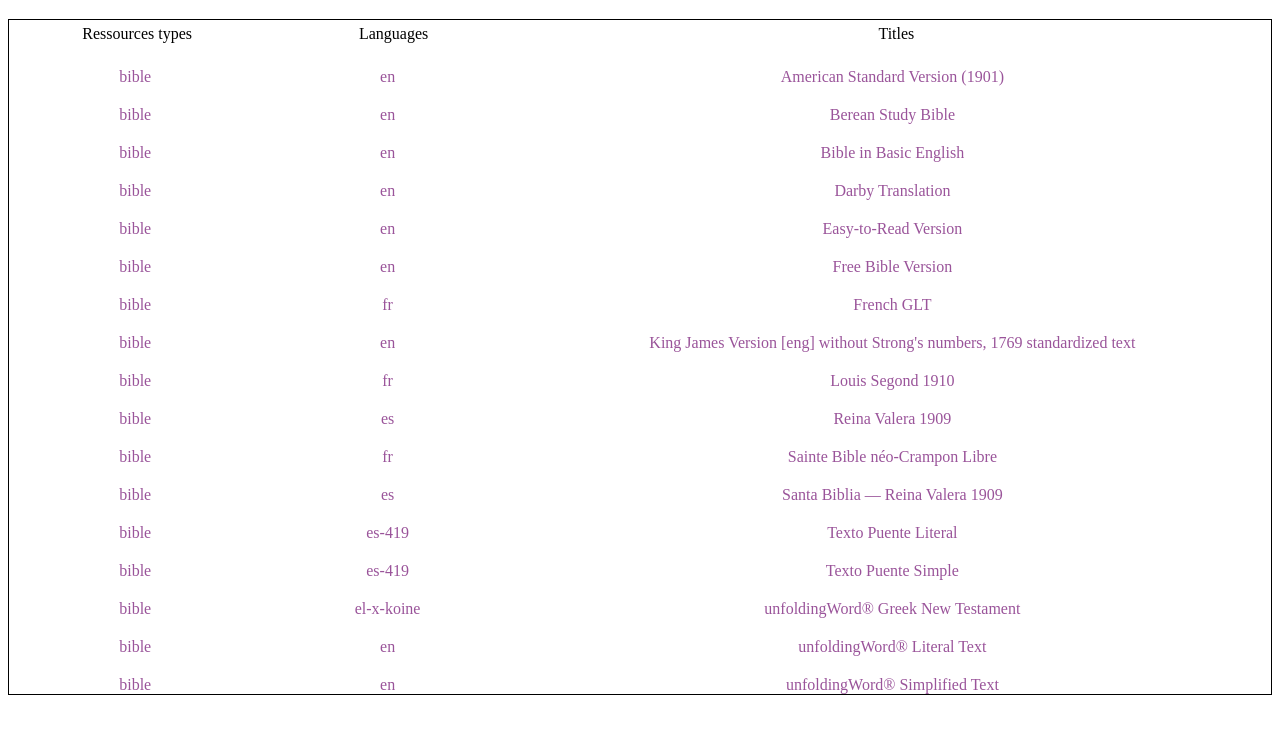
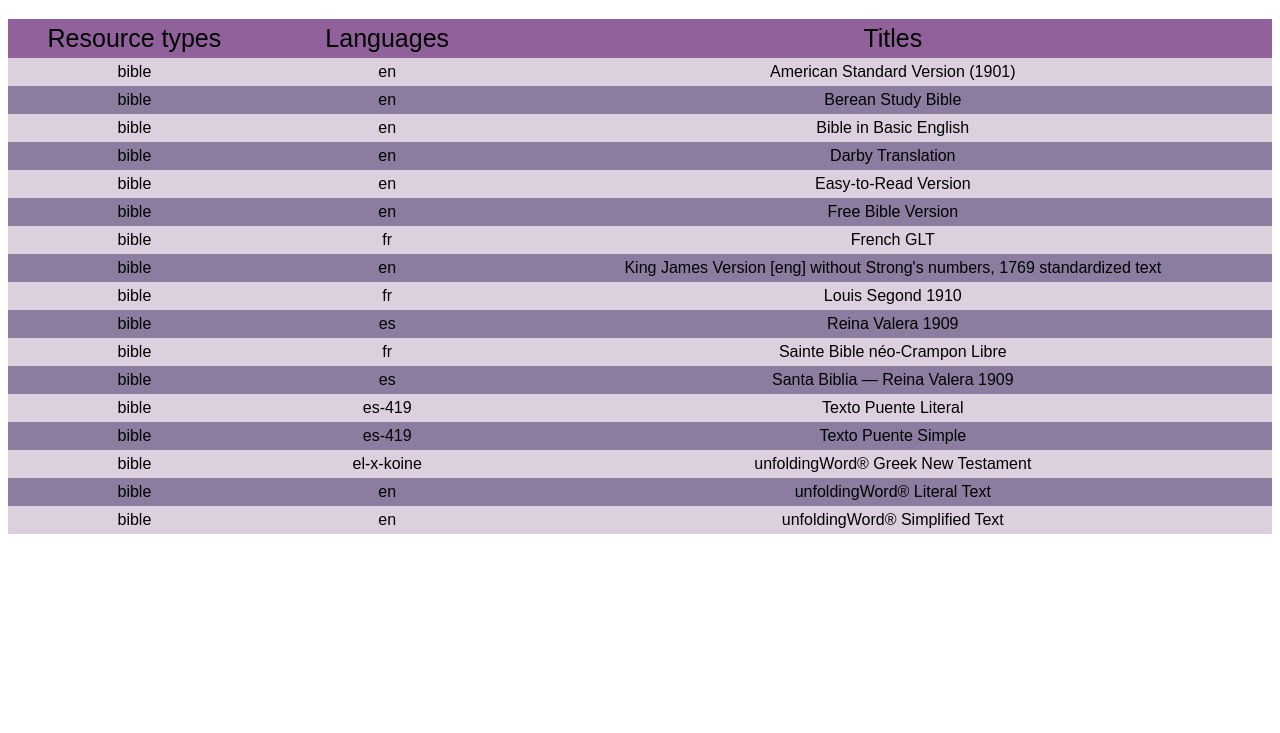
Before and after one commit to DanielC-N/stage_graphQL, a website: page index.html in a window 1280 px wide. Shown: the part 61-794 px from the top of the page. Drawn offline with Linux system fonts and the light colour scheme.

Commit message:
AJOUT : couleurs tableau

```diff
--- a/style.css
+++ b/style.css
@@ -1,32 +1,27 @@
 .tableau{
     display: flex;
-    flex-direction: column;
-    color: rgb(154, 84, 154);
-    gap: 20px;
-    border: 1px solid black;
+    flex-direction: row;
+    flex-wrap: wrap;
+    color: rgb(0, 0, 0);
+    width: 100%;
+    font-family: Arial, Helvetica, sans-serif;
 
 
 }
-
-.titres {
-    display: flex;
-    flex-direction: row;
+.categories,.liens,.langues,.ressources{
+   flex-grow: 1;
+   padding-top: 5px;
+   padding-bottom: 5px;
 }
 
 .categories{
+
     color: black;
-    flex: auto;
     text-align: center;
-    padding: 5px;
-    justify-content: center;
-    flex-direction: column;
+    flex-wrap: wrap;
+    font-size: 25px;
+    background-color: rgb(145, 97, 156);
 
-
-}
-.elements{
-    display: flex;
-    justify-content:space-evenly;
-    align-items: center;
 }
 
 .ressources{
@@ -44,16 +39,21 @@
 .langues{
     text-align: center;
     width: 20%;
+
+}
+.odd{
+    background-color: #dccfde;
+
+}
+.even{
+    background-color: rgb(139, 124, 160);
 }
 
-.categories:nth-child(1){
-    width: 20%;
-    align-content: baseline;
+a {
+    color: black;
+   text-decoration: none;
 }
-.categories:nth-child(2){
-    width: 20%;
-    align-content: baseline;
+
+a:hover{
+    color:#674df3;
 }
-.categories:nth-child(3){
-    width: 60%;
-}
--- a/tableau.js
+++ b/tableau.js
@@ -186,25 +186,23 @@
 
 ret.push(`<div class= "tableau">`)
 
+    ret.push(`<div class="categories ressources"> Resource types </div>`)
+    ret.push(`<div class="categories langues"> Languages </div>`)
+    ret.push(`<div class="categories liens"> Titles </div>`)
 
-        ret.push(`<div class = "titres">`)
-            ret.push(`<div class="categories"> Ressources types </div>`)
-            ret.push(`<div class="categories"> Languages </div>`)
-            ret.push(`<div class="categories"> Titles </div>`)
-        ret.push(`</div>`)
+
+let rowType="odd"
 
 for (const rec of retJson){
     source = rec.source
     transId = rec.transId
     idlastmodif = rec.revision
-    ret.push(`<div class= "elements">`)
-        ret.push(`<div class = "ressources"> ${rec.types }</div>`)
-        ret.push(`<div class = "langues"> ${rec.language } </div>`)
-        ret.push(`<div class="liens" <a target="_blank" href="${baseAdress}${rec.source}/${rec.transId}/${rec.revision}">${rec.title}</a> </div>`)
-    ret.push(`</div>`);
+    ret.push(`<div class="ressources ${rowType}"> ${rec.types }</div>`)
+    ret.push(`<div class="langues ${rowType}"> ${rec.language } </div>`)
+    ret.push(`<div class="liens ${rowType}"><a target="_blank" href="${baseAdress}${rec.source}/${rec.transId}/${rec.revision}">${rec.title}</a> </div>`)
+    rowType=rowType=="odd"? "even": "odd"
+}
 
-}
-    ret.push("</div>")
 ret.push(`</div>`)
 
 document.getElementById("myScriptTarget").innerHTML= ret.join("\n")
```
